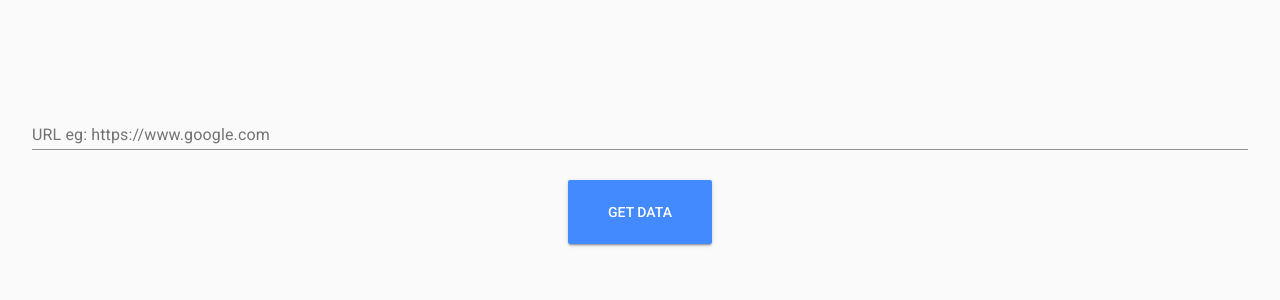
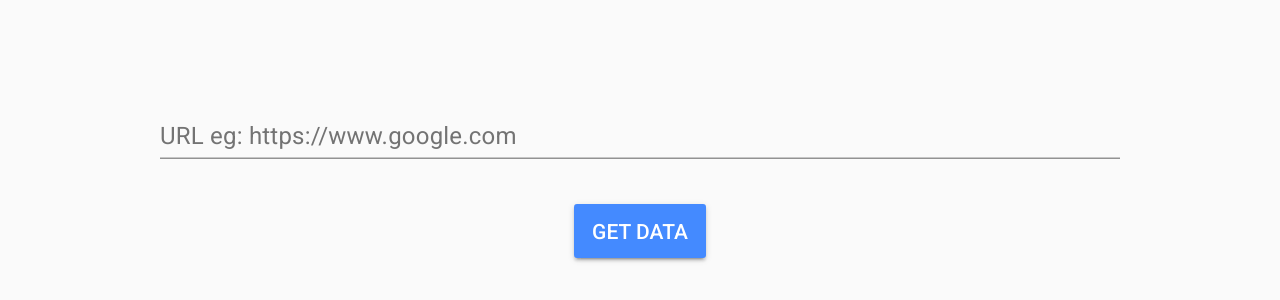
Before and after one commit to natsayuki/datacollectionwebsite, a website: page index.html in a window 1280 px wide. Shown: the part 226-526 px from the top of the page. Drawn offline with nearby package versions, Linux system fonts and the light colour scheme.

Commit message:
heroku time

```diff
--- a/style.css
+++ b/style.css
@@ -29,10 +29,10 @@
 }
 
 .card{
-  width: 95vw;
+  width: 50vw;
   height: 50vh;
 }
-.button{
-  width: 9rem;
-  height: 4rem !important;
+
+#app{
+  transform: scale(1.5);
 }
```
